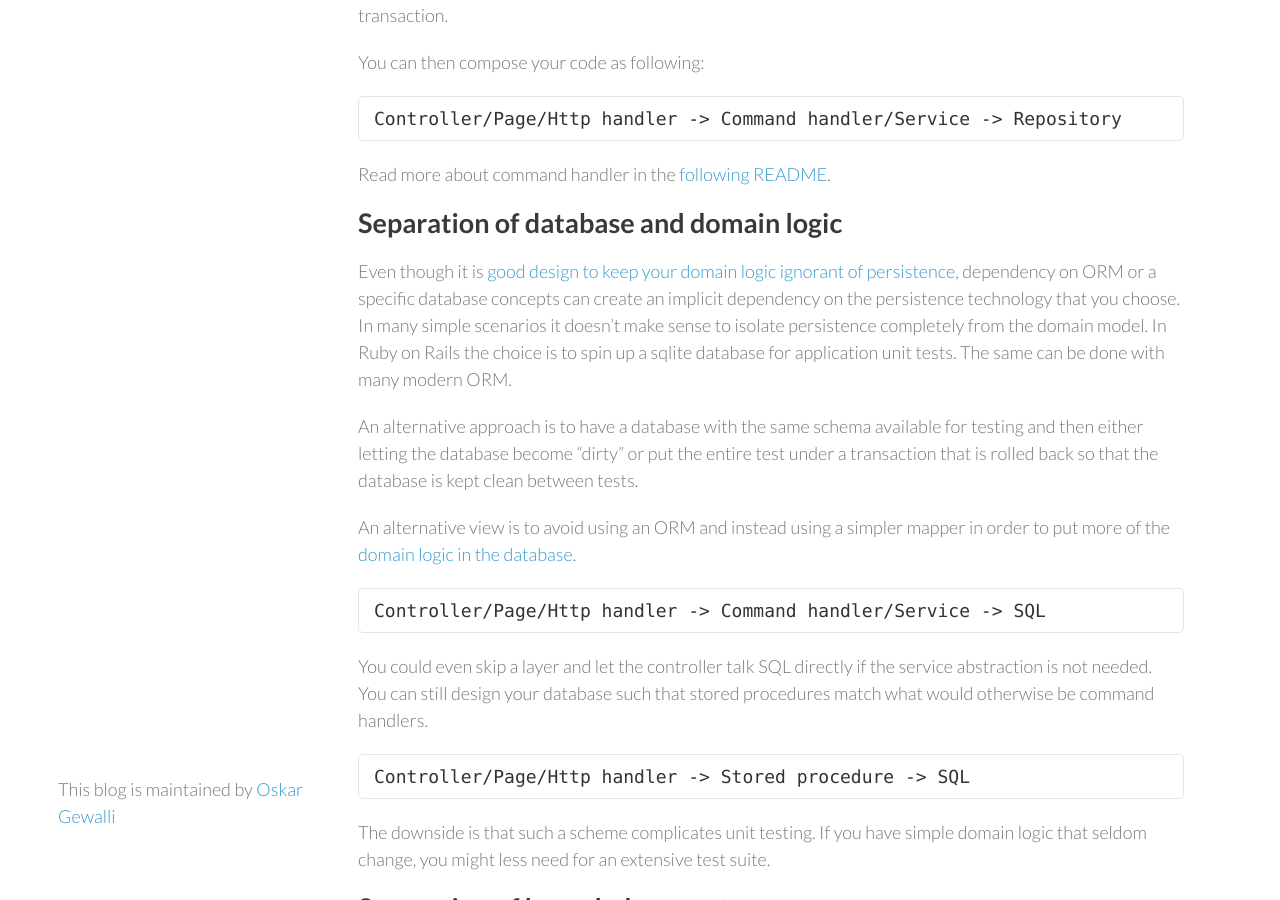
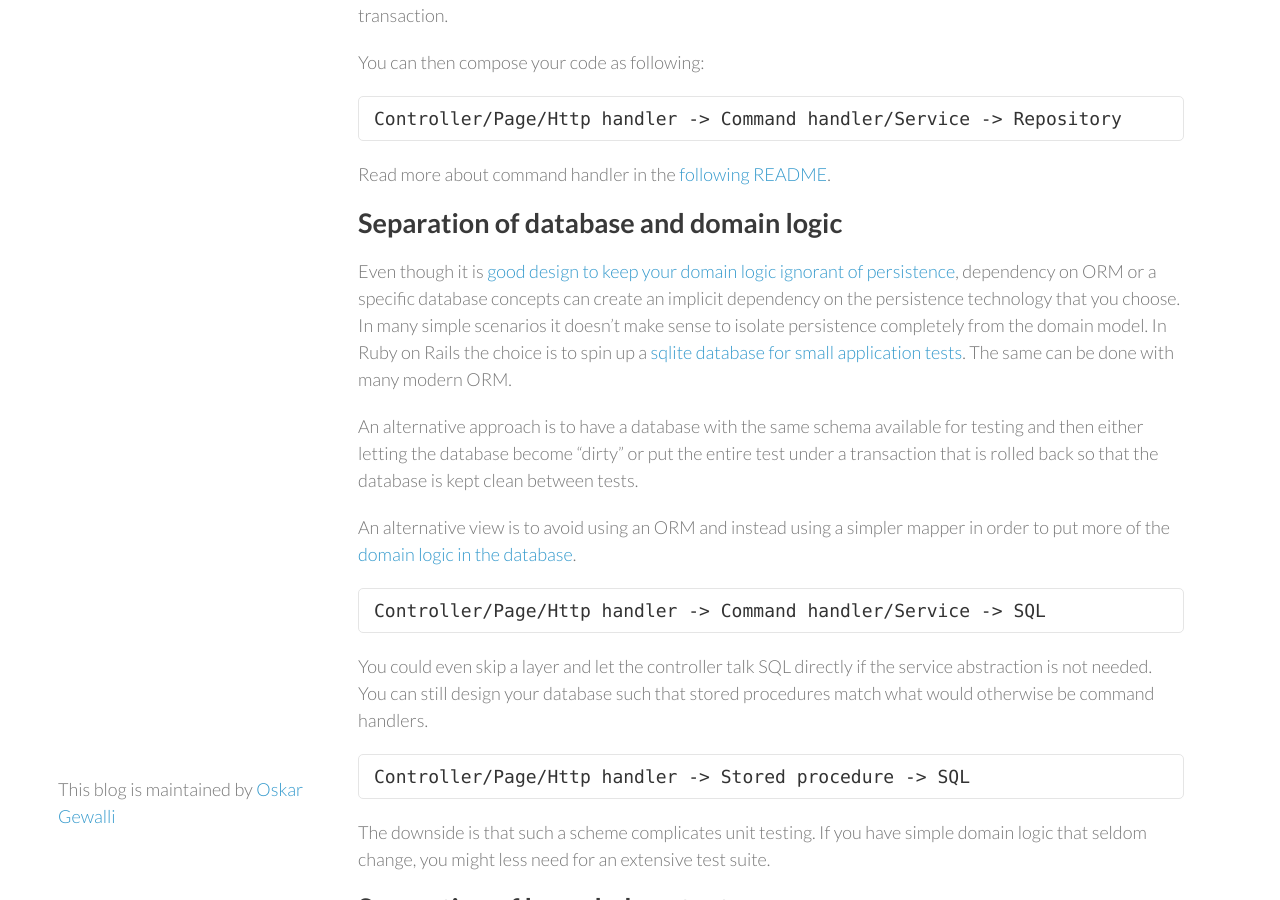
Before and after one commit to wallymathieu/assertfail, a Jekyll site: the page built from _posts/2019-12-28-Commands-and-services.md, in a window 1280 px wide and 900 px high, scrolled down 1627 px. Built offline with Jekyll 4.4.1, drawn with Linux system fonts in a browser that asks for light colours; nearby versions of some CDN libraries; some of the changed text lies outside the part shown.

Commit message:
Fix wording and add reference to DHH post

````diff
--- a/_posts/2019-12-28-Commands-and-services.md
+++ b/_posts/2019-12-28-Commands-and-services.md
@@ -22,7 +22,7 @@ If we start from the [command redux post by Ayende](https://ayende.com/blog/1599
   };
 ```
 
-we note that the limitations around using simple compositions of [commands](https://ayende.com/blog/159873/design-patterns-in-the-test-of-time-command). The beauty of the command pattern is more obvious when the entire user action can be encapsulated into a class such as. A service class in a DDD [could also](http://gorodinski.com/blog/2012/04/14/services-in-domain-driven-design-ddd/) be called a command handler.
+we note that the limitations around using simple compositions of [commands](https://ayende.com/blog/159873/design-patterns-in-the-test-of-time-command). The beauty of the command pattern is more obvious when the entire user action can be encapsulated into a class such as a service class in DDD [could also](http://gorodinski.com/blog/2012/04/14/services-in-domain-driven-design-ddd/) be called a command handler.
 
 
 ```c#
@@ -71,7 +71,7 @@ Read more about command handler in the [following README](https://github.com/wal
 
 ## Separation of database and domain logic
 
-Even though it is [good design to keep your domain logic ignorant of persistence](https://docs.microsoft.com/en-us/dotnet/architecture/microservices/microservice-ddd-cqrs-patterns/ddd-oriented-microservice), dependency on ORM or a specific database concepts can create an implicit dependency on the persistence technology that you choose. In many simple scenarios it doesn't make sense to isolate persistence completely from the domain model. In Ruby on Rails the choice is to spin up a sqlite database for application unit tests. The same can be done with many modern ORM.
+Even though it is [good design to keep your domain logic ignorant of persistence](https://docs.microsoft.com/en-us/dotnet/architecture/microservices/microservice-ddd-cqrs-patterns/ddd-oriented-microservice), dependency on ORM or a specific database concepts can create an implicit dependency on the persistence technology that you choose. In many simple scenarios it doesn't make sense to isolate persistence completely from the domain model. In Ruby on Rails the choice is to spin up a [sqlite database for small application tests](https://dhh.dk/2014/test-induced-design-damage.html). The same can be done with many modern ORM.
 
 An alternative approach is to have a database with the same schema available for testing and then either letting the database become "dirty" or put the entire test under a transaction that is rolled back so that the database is kept clean between tests.
 
````
